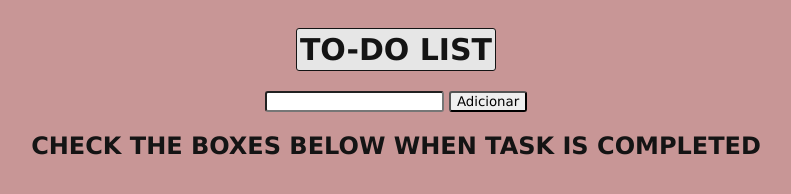
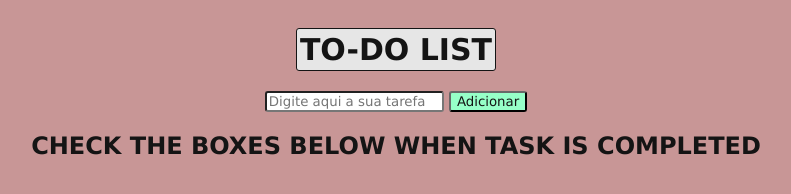
Before and after one commit to CarlosPenaforte/javascript-projects, a plain HTML site: page To-do List/index.html in a window 1280 px wide. Shown: the whole page, without its empty margins (244-1035 px from the left). Drawn offline with Linux system fonts and the light colour scheme.

Commit message:
input improvements

```diff
--- a/To-do List/assets/css/style.css
+++ b/To-do List/assets/css/style.css
@@ -25,7 +25,10 @@ h1 {
 }
 
 #button {
+    border-color:rgb(20,20,20);
+    color: rgb(20,20,20);
     border-radius: 3px;
+    background-color: rgb(150,255,200);
 }
 
 #list-container {
@@ -63,7 +66,7 @@ h1 {
 
 #checkbox:checked + #label {
     text-decoration: line-through;
-    color: rgb(100,200,100);
+    color: rgb(50,200,50);
     font-style: italic;
     font-weight: lighter;
 }
--- a/To-do List/index.html
+++ b/To-do List/index.html
@@ -11,7 +11,7 @@
 <body>
     <h1>To-Do List</h1>
     <div id="inputLine">
-        <input type="text" id="todoName" name="Digite aqui sua tarefa">
+        <input type="text" id="todoName" name="tarefa" placeholder="Digite aqui a sua tarefa">
         <input type="submit" id="button" value="Adicionar">
     </div>
     <div id="list-container">
```
